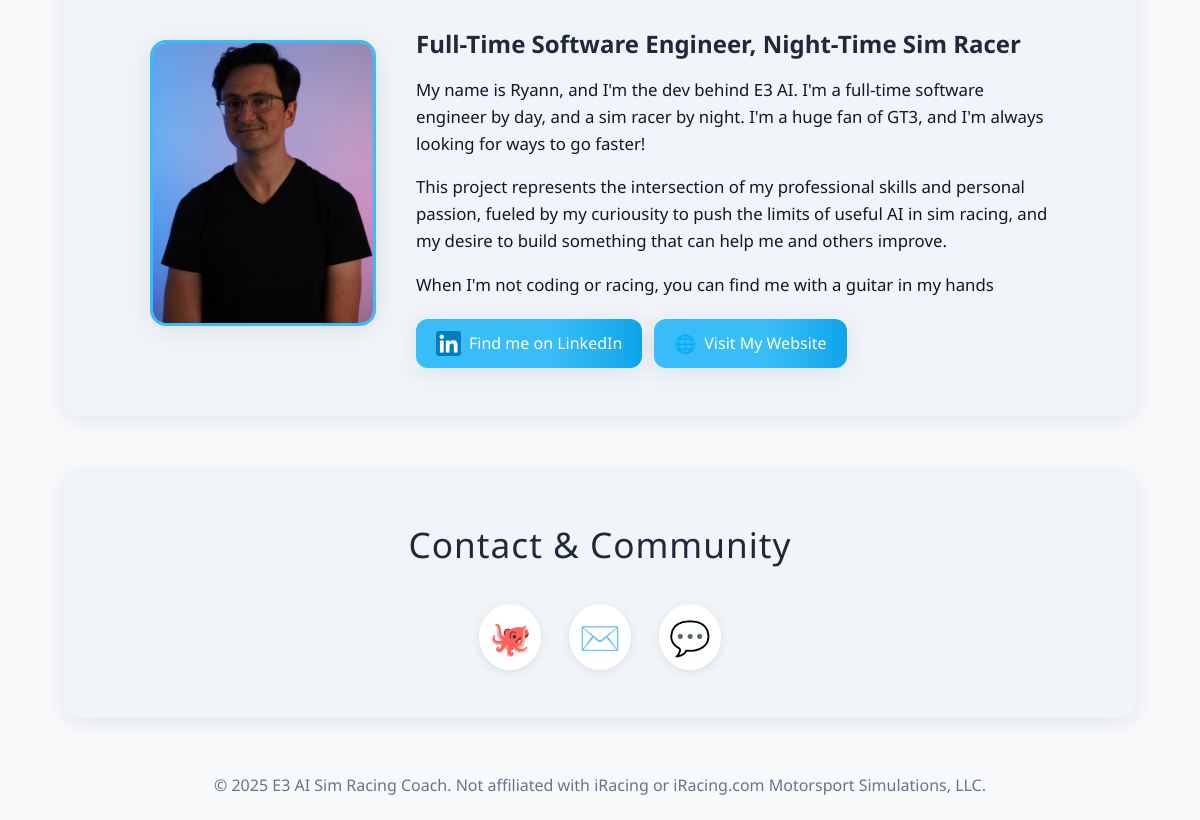
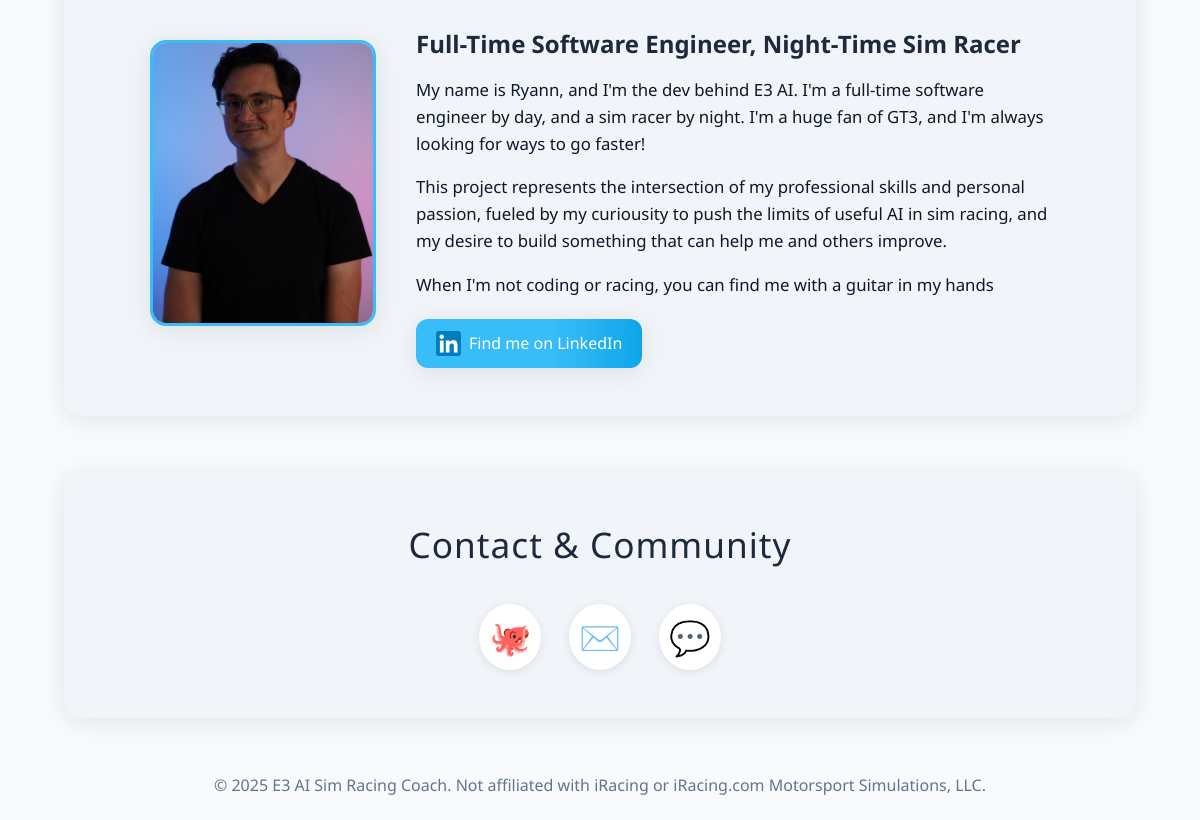
Before and after one commit to rechandler/gt3-ai-coaching, an Electron app: page docs/index.html in a window 1200 px wide. Shown: the part 2969-3789 px from the top of the page. Drawn offline with Linux system fonts and the light colour scheme.

Commit message:
Update index.html

```diff
--- a/docs/index.html
+++ b/docs/index.html
@@ -871,10 +871,10 @@
                 <img src="images/linkedin.webp" alt="LinkedIn" class="link-icon-svg">
                 Find me on LinkedIn
               </a>
-              <a href="https://ryannchandler.dev" target="_blank" class="developer-link">
+              <!-- <a href="https://ryannchandler.dev" target="_blank" class="developer-link">
                 <span class="link-icon">🌐</span>
                 Visit My Website
-              </a>
+              </a> -->
             </div>
         </div>
     </div>
```
